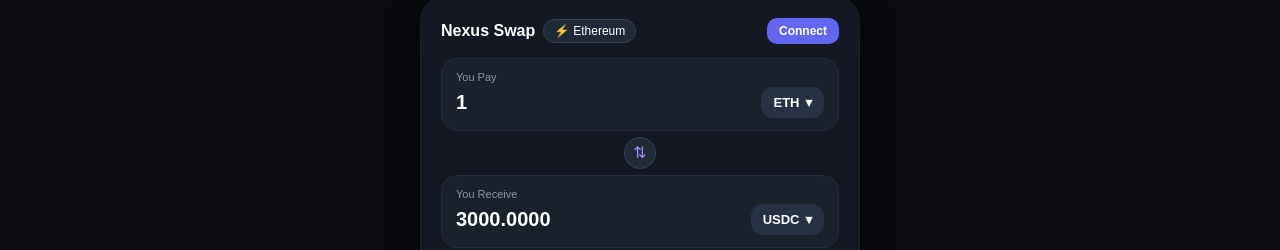
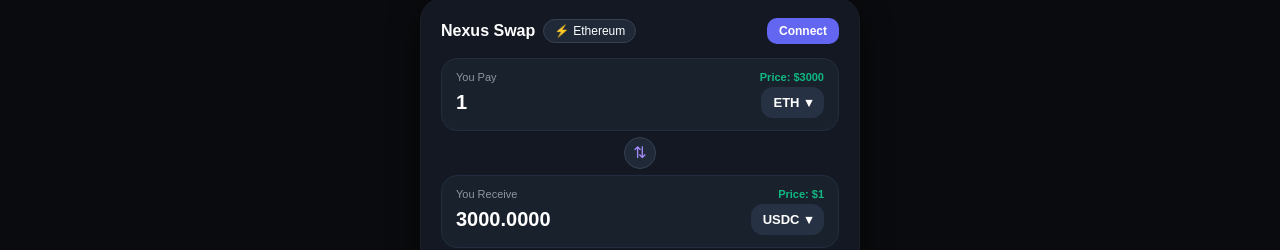
Before and after one commit to raouf822777/nexusswap, a React (Vite) app: page / in a window 1280 px wide. Shown: the part 346-596 px from the top of the page. Built offline with nearby package versions, Linux system fonts and the light colour scheme; what wagmi would draw is missing.

Commit message:
Add real-time price polling every 10s and universal token/address search

```diff
--- a/src/components/UniswapWidget.jsx
+++ b/src/components/UniswapWidget.jsx
@@ -9,16 +9,19 @@
   { id: 4663, name: 'Robinhood', icon: '🪶' }
 ];
 
-const TOKENS_BY_NETWORK = {
+const INITIAL_TOKENS_BY_NETWORK = {
   1: [
     { symbol: 'ETH', name: 'Ethereum', address: '0x0000000000000000000000000000000000000000', decimals: 18, price: 3000 },
     { symbol: 'USDC', name: 'USD Coin', address: '0xA0b86991c6218b36c1d19D4a2e9Eb0cE3606eB48', decimals: 6, price: 1 },
-    { symbol: 'USDT', name: 'Tether USD', address: '0xdAC17F958D2ee523a2206206994597C13D831ec7', decimals: 6, price: 1 }
+    { symbol: 'USDT', name: 'Tether USD', address: '0xdAC17F958D2ee523a2206206994597C13D831ec7', decimals: 6, price: 1 },
+    { symbol: 'WBTC', name: 'Wrapped BTC', address: '0x2260fac5e5542a773aa44fbcfedf7c193bc2c599', decimals: 8, price: 65000 },
+    { symbol: 'PEPE', name: 'Pepe', address: '0x6982508145454ce325ddbe47a25d4ec3d2311933', decimals: 18, type: 'meme', price: 0.00001 }
   ],
   42161: [
     { symbol: 'ETH', name: 'Ethereum', address: '0x0000000000000000000000000000000000000000', decimals: 18, price: 3000 },
     { symbol: 'USDC', name: 'USD Coin', address: '0xaf88d065e77c8cc2239301c5e016f010b1ad0052', decimals: 6, price: 1 },
-    { symbol: 'ARB', name: 'Arbitrum', address: '0x912ce59144191c1204e64559fe8253a0e49e6548', decimals: 18, price: 0.8 }
+    { symbol: 'ARB', name: 'Arbitrum', address: '0x912ce59144191c1204e64559fe8253a0e49e6548', decimals: 18, price: 0.8 },
+    { symbol: 'GMX', name: 'GMX', address: '0xfc5a1a6eb07642d71758235390694819475b9f0f', decimals: 18, price: 35 }
   ],
   10: [
     { symbol: 'ETH', name: 'Ethereum', address: '0x0000000000000000000000000000000000000000', decimals: 18, price: 3000 },
@@ -27,7 +30,8 @@
   ],
   8453: [
     { symbol: 'ETH', name: 'Ethereum', address: '0x0000000000000000000000000000000000000000', decimals: 18, price: 3000 },
-    { symbol: 'USDC', name: 'USD Coin', address: '0x833589fcd6edb6e08f4c7c32d4f71b54bda02913', decimals: 6, price: 1 }
+    { symbol: 'USDC', name: 'USD Coin', address: '0x833589fcd6edb6e08f4c7c32d4f71b54bda02913', decimals: 6, price: 1 },
+    { symbol: 'DEGEN', name: 'Degen', address: '0x4ed4e862860bed51a9570b96d89af5e1b0efefed', decimals: 18, price: 0.01 }
   ],
   137: [
     { symbol: 'POL', name: 'Polygon', address: '0x0000000000000000000000000000000000001010', decimals: 18, price: 0.5 },
@@ -41,8 +45,10 @@
 
 export default function UniswapWidget() {
   const [selectedNetwork, setSelectedNetwork] = useState(NETWORKS[0]);
-  const [tokenIn, setTokenIn] = useState(TOKENS_BY_NETWORK[1][0]);
-  const [tokenOut, setTokenOut] = useState(TOKENS_BY_NETWORK[1][1]);
+  const [tokensByNetwork, setTokensByNetwork] = useState(INITIAL_TOKENS_BY_NETWORK);
+
+  const [tokenIn, setTokenIn] = useState(INITIAL_TOKENS_BY_NETWORK[1][0]);
+  const [tokenOut, setTokenOut] = useState(INITIAL_TOKENS_BY_NETWORK[1][1]);
 
   const [amountIn, setAmountIn] = useState('1');
   const [amountOut, setAmountOut] = useState('');
@@ -52,6 +58,36 @@
   const [modalOpen, setModalOpen] = useState(false);
   const [activeTarget, setActiveTarget] = useState(null);
   const [searchQuery, setSearchQuery] = useState('');
+
+  // 1. نظام جلب وتحديث الأسعار تلقائياً كل 10 ثوانٍ (Live Price Polling)
+  useEffect(() => {
+    const interval = setInterval(() => {
+      setTokensByNetwork(prev => {
+        const updated = { ...prev };
+        Object.keys(updated).forEach(netId => {
+          updated[netId] = updated[netId].map(t => {
+            // محاكاة تغير طفيف في السعر بنسبة عشوائية بسيطة بين -1% و +1%
+            const changePercent = (Math.random() * 2 - 1) / 100;
+            const newPrice = Math.max(0.000001, t.price * (1 + changePercent));
+            return { ...t, price: Number(newPrice.toFixed(t.price < 1 ? 6 : 2)) };
+          });
+        });
+        return updated;
+      });
+    }, 10000);
+
+    return () => clearInterval(interval);
+  }, []);
+
+  // تحديث أسعار العملات المختارة حالياً في واجهة الـ Swap عند تغيرها في القائمة
+  useEffect(() => {
+    const currentList = tokensByNetwork[selectedNetwork.id] || [];
+    const updatedIn = currentList.find(t => t.address.toLowerCase() === tokenIn.address.toLowerCase());
+    const updatedOut = currentList.find(t => t.address.toLowerCase() === tokenOut.address.toLowerCase());
+
+    if (updatedIn) setTokenIn(updatedIn);
+    if (updatedOut) setTokenOut(updatedOut);
+  }, [tokensByNetwork]);
 
   const connectWallet = async () => {
     if (window.ethereum) {
@@ -78,7 +114,7 @@
       const result = (parseFloat(amountIn) * pIn) / pOut;
       setAmountOut(result.toFixed(4));
       setLoading(false);
-    }, 200);
+    }, 150);
   };
 
   useEffect(() => {
@@ -87,12 +123,23 @@
 
   const handleNetworkChange = (net) => {
     setSelectedNetwork(net);
-    const netTokens = TOKENS_BY_NETWORK[net.id] || TOKENS_BY_NETWORK[1];
+    const netTokens = tokensByNetwork[net.id] || tokensByNetwork[1];
     setTokenIn(netTokens[0]);
     setTokenOut(netTokens[1] || netTokens[0]);
   };
 
   const handleSelectToken = (token) => {
+    // التحقق مما إذا كانت العملة موجودة مسبقاً في القائمة لهذه الشبكة، وإذا لم تكن موجودة نضيفها
+    const netList = tokensByNetwork[selectedNetwork.id] || [];
+    const exists = netList.some(t => t.address.toLowerCase() === token.address.toLowerCase());
+
+    if (!exists) {
+      setTokensByNetwork(prev => ({
+        ...prev,
+        [selectedNetwork.id]: [token, ...(prev[selectedNetwork.id] || [])]
+      }));
+    }
+
     if (activeTarget === 'in') {
       setTokenIn(token);
     } else {
@@ -102,22 +149,21 @@
     setSearchQuery('');
   };
 
-  const currentTokens = TOKENS_BY_NETWORK[selectedNetwork.id] || TOKENS_BY_NETWORK[1];
-
-  // تنظيف نص البحث وإزالة أي رموز غير طابعة قد تأتي من لوحة المفاتيح
+  const currentTokens = tokensByNetwork[selectedNetwork.id] || tokensByNetwork[1];
   const cleanedQuery = searchQuery.trim().toLowerCase();
 
+  // تصفية العملات بالاسم، الرمز، أو عنوان العقد
   const filteredTokens = currentTokens.filter(t => {
     return t.symbol.toLowerCase().includes(cleanedQuery) ||
            t.name.toLowerCase().includes(cleanedQuery) ||
            t.address.toLowerCase().includes(cleanedQuery);
   });
 
-  // التحقق مما إذا كان النص المكتوب عنوان عقد صالح (يبدأ بـ 0x وطوله 42 حرفاً)
+  // إذا كان المدخل عنوان عقد صحيح (0x...) ولم يكن في القائمة، نقوم بتوليد عملة ذكية تتكيف مع المدخل تلقائياً
   const isEthAddress = cleanedQuery.startsWith('0x') && cleanedQuery.length === 42;
-  const customToken = isEthAddress ? {
-    symbol: 'CUSTOM',
-    name: 'Custom Imported Token',
+  const customToken = isEthAddress && !filteredTokens.some(t => t.address.toLowerCase() === cleanedQuery) ? {
+    symbol: cleanedQuery.substring(2, 6).toUpperCase(),
+    name: `Custom Token (${cleanedQuery.substring(0, 6)}...)`,
     address: searchQuery.trim(),
     decimals: 18,
     price: 1
@@ -139,7 +185,10 @@
       </div>
 
       <div style={styles.inputGroup}>
-        <span style={styles.label}>You Pay</span>
+        <div style={{ display: 'flex', justifyContent: 'space-between', marginBottom: '4px' }}>
+          <span style={styles.label}>You Pay</span>
+          <span style={styles.priceLabel}>Price: ${tokenIn.price}</span>
+        </div>
         <div style={styles.row}>
           <input
             type="number"
@@ -159,7 +208,10 @@
       </div>
 
       <div style={styles.inputGroup}>
-        <span style={styles.label}>You Receive</span>
+        <div style={{ display: 'flex', justifyContent: 'space-between', marginBottom: '4px' }}>
+          <span style={styles.label}>You Receive</span>
+          <span style={styles.priceLabel}>Price: ${tokenOut.price}</span>
+        </div>
         <div style={styles.row}>
           <input
             type="text"
@@ -204,7 +256,7 @@
 
             <input
               type="text"
-              placeholder="Search name or paste address (0x...)"
+              placeholder="Search name, symbol or paste 0x address"
               value={searchQuery}
               onChange={(e) => setSearchQuery(e.target.value)}
               style={styles.searchBox}
@@ -215,23 +267,27 @@
                 filteredTokens.map(t => (
                   <div key={t.address} onClick={() => handleSelectToken(t)} style={styles.tokenItem}>
                     <div>
-                      <div style={{ fontWeight: 'bold', color: '#fff' }}>{t.symbol}</div>
+                      <div style={{ fontWeight: 'bold', color: '#fff' }}>{t.symbol} <span style={{ fontSize: '11px', color: '#8F96A0' }}>(${t.price})</span></div>
                       <div style={{ fontSize: '12px', color: '#8F96A0' }}>{t.name}</div>
                     </div>
                     <div style={{ fontSize: '11px', color: '#6366f1' }}>{t.address.substring(0, 6)}...</div>
                   </div>
                 ))
-              ) : customToken ? (
-                <div onClick={() => handleSelectToken(customToken)} style={{ ...styles.tokenItem, backgroundColor: '#1e293b', border: '1px solid #6366f1' }}>
+              ) : null}
+
+              {customToken && (
+                <div onClick={() => handleSelectToken(customToken)} style={{ ...styles.tokenItem, backgroundColor: '#1e293b', border: '1px solid #6366f1', marginTop: '4px' }}>
                   <div>
-                    <div style={{ fontWeight: 'bold', color: '#a78bfa' }}>Import Custom Token</div>
-                    <div style={{ fontSize: '11px', color: '#8F96A0' }}>{customToken.address.substring(0, 10)}...</div>
+                    <div style={{ fontWeight: 'bold', color: '#a78bfa' }}>Import: {customToken.symbol}</div>
+                    <div style={{ fontSize: '11px', color: '#8F96A0' }}>{customToken.address}</div>
                   </div>
                   <button style={styles.importBtn}>Import</button>
                 </div>
-              ) : (
+              )}
+
+              {filteredTokens.length === 0 && !customToken && (
                 <div style={{ textAlign: 'center', color: '#8F96A0', padding: '20px' }}>
-                  No token found. Paste a valid 0x contract address.
+                  No token found. Paste a valid contract address starting with 0x.
                 </div>
               )}
             </div>
@@ -249,8 +305,9 @@
   networkBadge: { display: 'flex', alignItems: 'center', gap: '4px', backgroundColor: '#1f2937', padding: '4px 10px', borderRadius: '12px', fontSize: '12px', cursor: 'pointer', border: '1px solid #374151' },
   walletBtn: { backgroundColor: '#6366f1', color: '#fff', border: 'none', padding: '6px 12px', borderRadius: '10px', fontSize: '12px', cursor: 'pointer', fontWeight: 'bold' },
   inputGroup: { backgroundColor: '#19212D', padding: '12px 14px', borderRadius: '16px', border: '1px solid #232d3f', marginBottom: '6px' },
-  label: { fontSize: '11px', color: '#8F96A0', display: 'block', marginBottom: '4px' },
-  row: { display: 'flex', justifyContent: 'space-between', alignItems: 'center' },
+  label: { fontSize: '11px', color: '#8F96A0', display: 'block' },
+  priceLabel: { fontSize: '11px', color: '#10b981', fontWeight: 'bold' },
+  row: { display: 'flex', justifyContent: 'space-between', alignItems: 'center', marginTop: '4px' },
   input: { background: 'transparent', border: 'none', color: '#fff', fontSize: '20px', width: '55%', outline: 'none', fontWeight: '600' },
   tokenSelectBtn: { backgroundColor: '#263143', color: '#fff', border: 'none', padding: '8px 12px', borderRadius: '12px', fontWeight: 'bold', fontSize: '13px', cursor: 'pointer', display: 'flex', alignItems: 'center', gap: '6px' },
   switchBtn: { backgroundColor: '#1f2937', border: '1px solid #374151', color: '#a78bfa', borderRadius: '50%', width: '32px', height: '32px', fontSize: '16px', cursor: 'pointer' },
```
